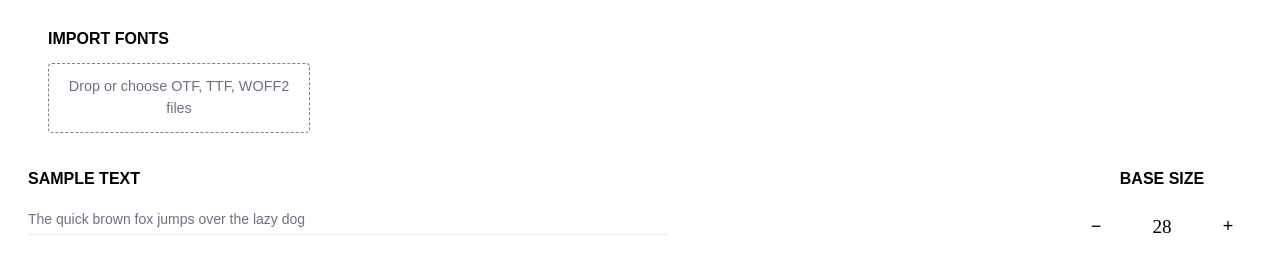
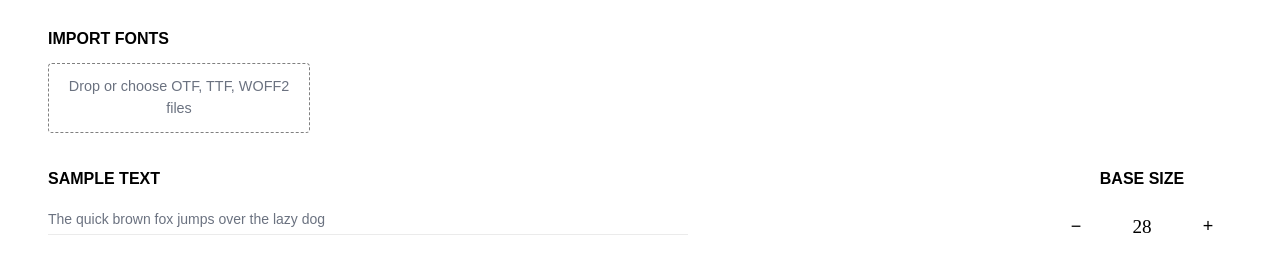
Before and after one commit to JeromeJoh/font-file-specimen-viewer, a plain HTML site: page index.html in a window 1280 px wide. Shown: the part 145-416 px from the top of the page. Drawn offline with Linux system fonts and the light colour scheme.

Commit message:
fix(style): trivia

```diff
--- a/index.html
+++ b/index.html
@@ -271,7 +271,7 @@
       z-index: 20;
       align-items: flex-start;
       background: var(--bg);
-      padding: 14px 0;
+      padding: 14px 20px;
     }
 
     .base-size-group .control-label {
```
